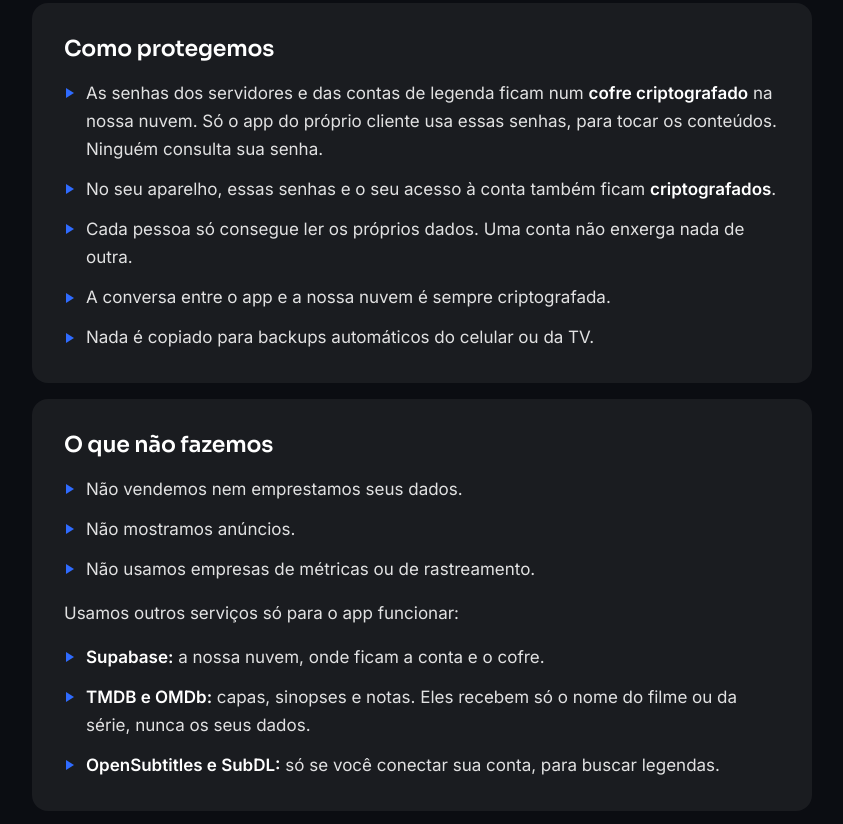
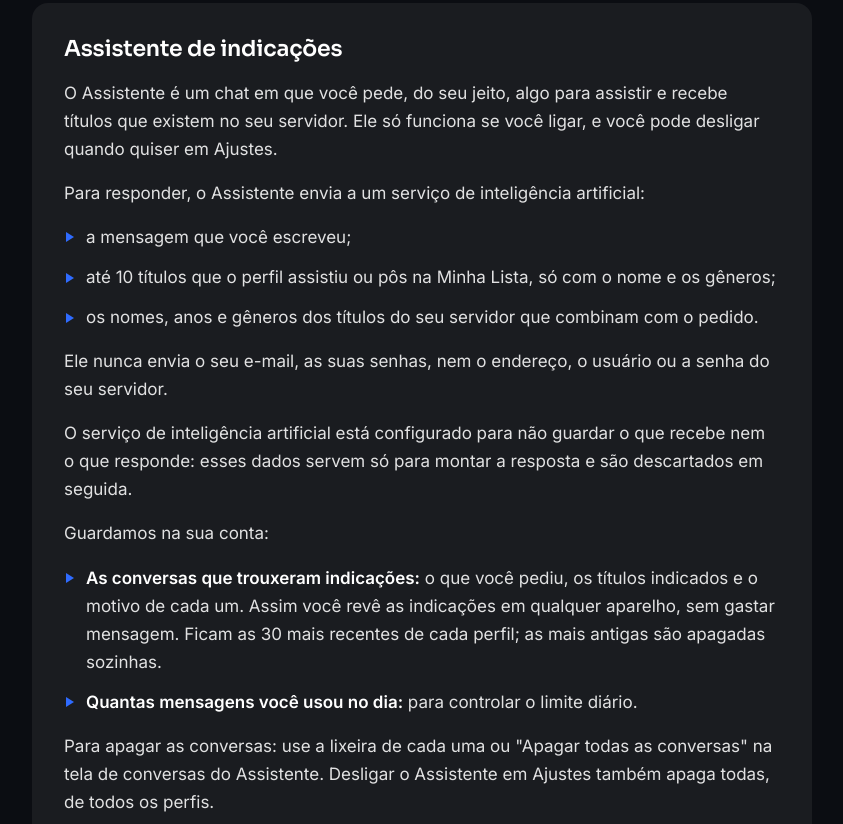
Before and after one commit to vinaspsy/cinestation, a plain HTML site: page privacidade.html in a window 1280 px wide. Shown: the part 1078-1902 px from the top of the page, without its empty margins (352-1195 px from the left). Drawn offline with Linux system fonts and the light colour scheme.

Commit message:
Privacidade: seção do Assistente de indicações e conversas guardadas
Co-Authored-By: Claude Opus 5.5 <noreply@anthropic.com>

```diff
--- a/privacidade.html
+++ b/privacidade.html
@@ -218,7 +218,7 @@ input:focus-visible { border-color: var(--tinta); }
 <header class="abertura doc">
 <h1>Privacidade e segurança</h1>
 <p>Aqui explicamos, sem juridiquês, quais dados o CineStation guarda, para que servem e como cuidamos deles.</p>
-<span class="data">Atualizada em 11 de novembro de 2026</span>
+<span class="data">Atualizada em 23 de novembro de 2026</span>
 </header>
 <div class="documento">
 <details class="indice" id="indice">
@@ -226,6 +226,7 @@ input:focus-visible { border-color: var(--tinta); }
 <ol>
 <li><a href="#quem-somos">Quem somos</a></li>
 <li><a href="#o-que-guardamos-e-para-que">O que guardamos e para quê</a></li>
+<li><a href="#assistente">Assistente de indicações</a></li>
 <li><a href="#como-protegemos">Como protegemos</a></li>
 <li><a href="#o-que-nao-fazemos">O que não fazemos</a></li>
 <li><a href="#um-limite-de-qualquer-app-de-iptv">Um limite de qualquer app de IPTV</a></li>
@@ -249,6 +250,24 @@ input:focus-visible { border-color: var(--tinta); }
 <li><strong>Data e versão dos Termos de uso que você aceitou:</strong> para registrar o seu aceite.</li>
 </ul>
 </section>
+<section id="assistente">
+<h2>Assistente de indicações</h2>
+<p>O Assistente é um chat em que você pede, do seu jeito, algo para assistir e recebe títulos que existem no seu servidor. Ele só funciona se você ligar, e você pode desligar quando quiser em Ajustes.</p>
+<p>Para responder, o Assistente envia a um serviço de inteligência artificial:</p>
+<ul>
+<li>a mensagem que você escreveu;</li>
+<li>até 10 títulos que o perfil assistiu ou pôs na Minha Lista, só com o nome e os gêneros;</li>
+<li>os nomes, anos e gêneros dos títulos do seu servidor que combinam com o pedido.</li>
+</ul>
+<p>Ele nunca envia o seu e-mail, as suas senhas, nem o endereço, o usuário ou a senha do seu servidor.</p>
+<p>O serviço de inteligência artificial está configurado para não guardar o que recebe nem o que responde: esses dados servem só para montar a resposta e são descartados em seguida.</p>
+<p>Guardamos na sua conta:</p>
+<ul>
+<li><strong>As conversas que trouxeram indicações:</strong> o que você pediu, os títulos indicados e o motivo de cada um. Assim você revê as indicações em qualquer aparelho, sem gastar mensagem. Ficam as 30 mais recentes de cada perfil; as mais antigas são apagadas sozinhas.</li>
+<li><strong>Quantas mensagens você usou no dia:</strong> para controlar o limite diário.</li>
+</ul>
+<p>Para apagar as conversas: use a lixeira de cada uma ou &quot;Apagar todas as conversas&quot; na tela de conversas do Assistente. Desligar o Assistente em Ajustes também apaga todas, de todos os perfis.</p>
+</section>
 <section id="como-protegemos">
 <h2>Como protegemos</h2>
 <ul>
@@ -269,6 +288,7 @@ input:focus-visible { border-color: var(--tinta); }
 <p>Usamos outros serviços só para o app funcionar:</p>
 <ul>
 <li><strong>Supabase:</strong> a nossa nuvem, onde ficam a conta e o cofre.</li>
+<li><strong>Groq:</strong> o serviço de inteligência artificial do Assistente, só se você ligar o Assistente. Recebe apenas o que está descrito em <a href="#assistente">Assistente de indicações</a> e não guarda esses dados.</li>
 <li><strong>TMDB e OMDb:</strong> capas, sinopses e notas. Eles recebem só o nome do filme ou da série, nunca os seus dados.</li>
 <li><strong>OpenSubtitles e SubDL:</strong> só se você conectar sua conta, para buscar legendas.</li>
 </ul>
@@ -284,7 +304,7 @@ input:focus-visible { border-color: var(--tinta); }
 <ul>
 <li><strong>Apagar a conta pelo app:</strong> Ajustes › Conta › Apagar minha conta. Tudo é apagado na hora e não dá para desfazer.</li>
 <li><strong>Apagar a conta sem o app:</strong> <a href="https://vinaspsy.github.io/cinestation/excluir.html">https://vinaspsy.github.io/cinestation/excluir.html</a></li>
-<li><strong>Apagar só parte dos dados, sem apagar a conta:</strong> no app, exclua um perfil (apaga o histórico, a Minha Lista e os favoritos dele), remova um servidor em Ajustes › Servidores (apaga o endereço, o usuário e a senha dele) ou tire um item de &quot;Continuar assistindo&quot; (apaga o progresso dele). Para pedir outra exclusão, escreva para cinestation.contato@gmail.com.</li>
+<li><strong>Apagar só parte dos dados, sem apagar a conta:</strong> no app, exclua um perfil (apaga o histórico, a Minha Lista, os favoritos e as conversas do Assistente dele), apague conversas do Assistente, remova um servidor em Ajustes › Servidores (apaga o endereço, o usuário e a senha dele) ou tire um item de &quot;Continuar assistindo&quot; (apaga o progresso dele). Para pedir outra exclusão, escreva para cinestation.contato@gmail.com.</li>
 <li><strong>Dúvidas ou pedidos:</strong> cinestation.contato@gmail.com</li>
 </ul>
 <p>Esta página também fica na internet: <a href="https://vinaspsy.github.io/cinestation/privacidade.html">https://vinaspsy.github.io/cinestation/privacidade.html</a></p>
```
Also changed, not shown: excluir.html (+1 -1 lines).
